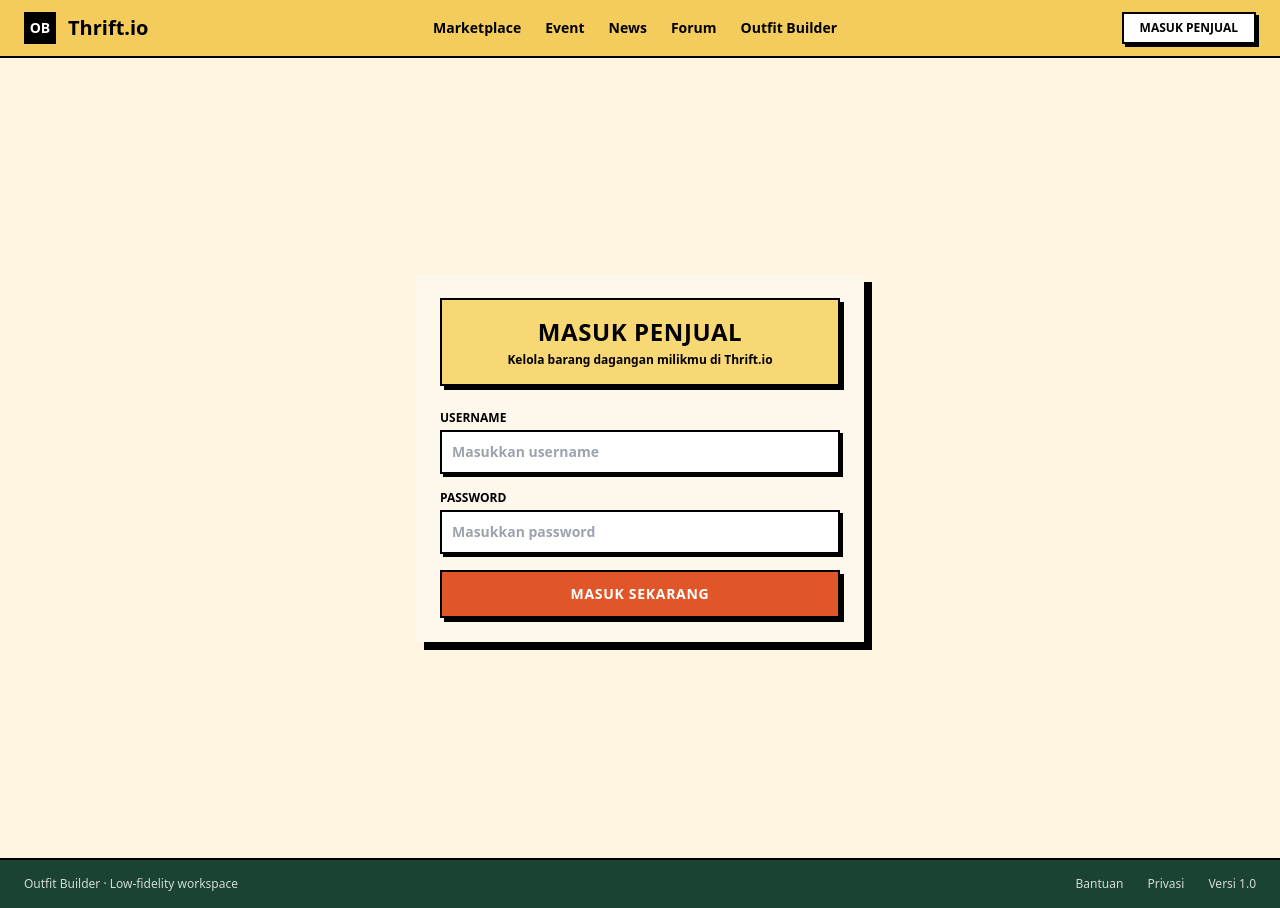
After one commit to Kelompok-8-PBP-Kelas-F/pbp-kel-8, a Django app: page /login/ in a window 1280 px wide. The commit adds this page. Run offline with Django 5.2, Linux system fonts and the light colour scheme; some libraries are stand-ins or nearby versions.

Commit message:
feat: Added authentication system and profile
Commit ini menambahkan fitur autentikasi untuk penjual dan profil penjual

```diff
--- a/core/forms.py
+++ b/core/forms.py
@@ -1,5 +1,6 @@
 from django import forms
 from .models import PrelovedItem
+from django.contrib.auth.forms import AuthenticationForm
 
 class PrelovedItemForm(forms.ModelForm):
     class Meta:
@@ -16,3 +17,17 @@ class PrelovedItemForm(forms.ModelForm):
             'status': forms.Select(attrs={'class': default_classes}),
             'gambar': forms.FileInput(attrs={'class': 'w-full border-2 border-black p-2 bg-white shadow-[2px_2px_0px_rgba(0,0,0,1)] cursor-pointer mb-4'}),
         }
+
+class CustomLoginForm(AuthenticationForm):
+    username = forms.CharField(
+        widget=forms.TextInput(attrs={
+            'class': 'w-full border-2 border-black p-2.5 text-sm font-semibold bg-white shadow-[3px_3px_0px_rgba(0,0,0,1)] focus:outline-none focus:bg-amber-50',
+            'placeholder': 'Masukkan username'
+        })
+    )
+    password = forms.CharField(
+        widget=forms.PasswordInput(attrs={
+            'class': 'w-full border-2 border-black p-2.5 text-sm font-semibold bg-white shadow-[3px_3px_0px_rgba(0,0,0,1)] focus:outline-none focus:bg-amber-50',
+            'placeholder': 'Masukkan password'
+        })
+    )
--- a/core/urls.py
+++ b/core/urls.py
@@ -1,15 +1,16 @@
 from django.urls import path
+from . import views
 
-from .views import ajax_filter_barang, edit_barang, hapus_barang, landing_page, marketplace_penjual, seller_profile, tambah_barang
 app_name = 'core'
 
 urlpatterns = [
-    path('', landing_page, name='landing_page'),
-    path('marketplace-penjual/', marketplace_penjual, name='marketplace_penjual'),
-    path('marketplace-penjual/tambah/', tambah_barang, name='tambah_barang'),
-    path('marketplace-penjual/edit/<int:pk>/', edit_barang, name='edit_barang'),
-    path('marketplace-penjual/hapus/<int:pk>/', hapus_barang, name='hapus_barang'),
-    path('marketplace-penjual/ajax-filter-barang/', ajax_filter_barang, name='ajax_filter_barang'),
-    path('seller/<str:username>/', seller_profile, name='seller_profile'),
-    path('profile/', seller_profile, name='my_profile'),
+    path('', views.landing_page, name='landing_page'),
+    path('login/', views.login_view, name='login'),
+    path('logout/', views.logout_view, name='logout'),
+    path('marketplace-penjual/', views.marketplace_penjual, name='marketplace_penjual'),
+    path('marketplace-penjual/tambah/', views.tambah_barang, name='tambah_barang'),
+    path('marketplace-penjual/edit/<int:pk>/', views.edit_barang, name='edit_barang'),
+    path('marketplace-penjual/hapus/<int:pk>/', views.hapus_barang, name='hapus_barang'),
+    path('marketplace-penjual/ajax-filter-barang/', views.ajax_filter_barang, name='ajax_filter_barang'),
+    path('seller/<str:username>/', views.seller_profile, name='seller_profile'),
 ]
--- a/core/views.py
+++ b/core/views.py
@@ -1,19 +1,9 @@
 from django.shortcuts import render, redirect, get_object_or_404
 from django.http import JsonResponse
+from django.contrib.auth import login, logout
 from django.contrib.auth.models import User
 from .models import PrelovedItem
-from .forms import PrelovedItemForm
-
-# Helper untuk mendapatkan atau membuat user default secara otomatis
-def get_default_seller(request):
-    if request.user.is_authenticated:
-        return request.user
-    # Buat user dummy jika belum login
-    seller, _ = User.objects.get_or_create(
-        username='Burhan',
-        defaults={'email': 'guest@thrift.io'}
-    )
-    return seller
+from .forms import PrelovedItemForm, CustomLoginForm
 
 def landing_page(request):
     query = request.GET.get('q', '')
@@ -21,19 +11,36 @@ def landing_page(request):
     if query:
         items = items.filter(nama__icontains=query)
 
-    return render(request, 'pages\core\landing.html', {
+    return render(request, 'pages/core/landing.html', {
         'items': items,
         'query': query,
         'total_items': items.count()
     })
 
 
+def login_view(request):
+    if request.user.is_authenticated:
+        return redirect('core:marketplace_penjual')
+
+    if request.method == 'POST':
+        form = CustomLoginForm(request, data=request.POST)
+        if form.is_valid():
+            user = form.get_user()
+            login(request, user)
+            return redirect('core:marketplace_penjual')
+    else:
+        form = CustomLoginForm()
+    return render(request, 'pages/marketplace_seller/login.html', {'form': form})
+
+
+def logout_view(request):
+    logout(request)
+    return redirect('core:landing_page')
+
 # --- READ (Marketplace Penjual) ---
 def marketplace_penjual(request):
-    # Tampilkan semua barang tanpa filter user
     items = PrelovedItem.objects.all().order_by('-created_at')
-    return render(request, 'marketplace_seller.html', {'items': items})
-
+    return render(request, 'pages/marketplace_seller/marketplace_seller.html', {'items': items})
 
 # --- CREATE ---
 def tambah_barang(request):
@@ -41,19 +48,16 @@ def tambah_barang(request):
         form = PrelovedItemForm(request.POST, request.FILES)
         if form.is_valid():
             item = form.save(commit=False)
-            item.seller = get_default_seller(request)  # Pakai user terlogin ATAU guest_seller
+            item.seller = request.user
             item.save()
             return redirect('core:marketplace_penjual')
     else:
         form = PrelovedItemForm()
-    return render(request, 'form_barang.html', {'form': form, 'title': 'Tambah Barang'})
-
+    return render(request, 'pages/marketplace_seller/form_barang.html', {'form': form, 'title': 'Tambah Barang'})
 
 # --- UPDATE ---
 def edit_barang(request, pk):
     item = get_object_or_404(PrelovedItem, pk=pk)
-
-    # Langsung izinkan edit tanpa pengecekan pembuat barang
     if request.method == 'POST':
         form = PrelovedItemForm(request.POST, request.FILES, instance=item)
         if form.is_valid():
@@ -61,26 +65,21 @@ def edit_barang(request, pk):
             return redirect('core:marketplace_penjual')
     else:
         form = PrelovedItemForm(instance=item)
-    return render(request, 'form_barang.html', {'form': form, 'title': 'Edit Barang'})
-
+    return render(request, 'pages/marketplace_seller/form_barang.html', {'form': form, 'title': 'Edit Barang'})
 
 # --- DELETE ---
 def hapus_barang(request, pk):
     item = get_object_or_404(PrelovedItem, pk=pk)
-
-    # Langsung izinkan hapus tanpa pengecekan pembuat barang
     if request.method == 'POST':
         item.delete()
         return redirect('core:marketplace_penjual')
-    return render(request, 'konfirmasi_hapus.html', {'item': item})
-
+    return render(request, 'pages/marketplace_seller/konfirmasi_hapus.html', {'item': item})
 
 # --- AJAX LIVE SEARCH / FILTER ---
 def ajax_filter_barang(request):
     query = request.GET.get('q', '')
     status = request.GET.get('status', '')
 
-    # Ambil semua barang
     items = PrelovedItem.objects.all().order_by('-created_at')
 
     if query:
@@ -99,23 +98,16 @@ def ajax_filter_barang(request):
         })
     return JsonResponse({'items': data})
 
+
 def seller_profile(request, username='Burhan'):
-    # Cari penjual berdasarkan username (default: Burhan)
     seller = get_object_or_404(User, username=username)
-
-    # Ambil semua barang milik penjual ini
     items = PrelovedItem.objects.filter(seller=seller).order_by('-created_at')
-
-    # Hitung statistik sederhana
-    total_items = items.count()
-    items_tersedia = items.filter(status='Tersedia').count()
-    items_terjual = items.filter(status='Terjual').count()
 
     context = {
         'seller': seller,
         'items': items,
-        'total_items': total_items,
-        'items_tersedia': items_tersedia,
-        'items_terjual': items_terjual,
+        'total_items': items.count(),
+        'items_tersedia': items.filter(status='Tersedia').count(),
+        'items_terjual': items.filter(status='Terjual').count(),
     }
-    return render(request, 'seller_profile.html', context)
+    return render(request, 'pages/marketplace_seller/seller_profile.html', context)
--- a/templates/pages/core/landing.html
+++ b/templates/pages/core/landing.html
@@ -1,4 +1,4 @@
-{% extends 'base.html' %}
+{% extends 'pages/marketplace_seller/base.html' %}
 <!doctype html>
 <html lang="en">
   <head>
--- /dev/null
+++ b/templates/pages/marketplace_seller/base.html
@@ -0,0 +1,82 @@
+{% load static tailwind_tags %}
+<!DOCTYPE html>
+<html lang="id">
+<head>
+    <meta charset="UTF-8">
+    <meta name="viewport" content="width=device-width, initial-scale=1.0">
+    <title>Thrift.io</title>
+    <script src="https://cdn.tailwindcss.com"></script>
+</head>
+<body class="bg-[#fef4e0] min-h-screen flex flex-col font-sans text-black selection:bg-orange-300">
+
+    <!-- Navbar -->
+    <header class="bg-[#f4cc5c] border-b-2 border-black px-6 py-3 flex items-center justify-between z-10 sticky top-0">
+        <!-- Logo -->
+        <a href="/" class="flex items-center gap-3">
+            <div class="bg-black text-white font-bold text-sm w-8 h-8 flex items-center justify-center">OB</div>
+            <span class="font-extrabold text-xl">Thrift.io</span>
+        </a>
+
+        <!-- Navigation Links -->
+        <nav class="hidden md:flex gap-6 font-semibold text-sm">
+            <a href="#" class="hover:underline">Marketplace</a>
+            <a href="#" class="hover:underline">Event</a>
+            <a href="#" class="hover:underline">News</a>
+            <a href="#" class="hover:underline">Forum</a>
+            <a href="#" class="hover:underline">Outfit Builder</a>
+        </nav>
+
+        <!-- Navigasi Kanan (Aksi User) -->
+        <div class="flex items-center gap-2 sm:gap-3">
+            {% if user.is_authenticated %}
+                <!-- Tombol Buka Dashboard Kelola Barang -->
+                <a href="{% url 'core:marketplace_penjual' %}"
+                class="bg-[#f8d775] text-black border-2 border-black px-3 py-1.5 font-black text-xs uppercase tracking-wider shadow-[3px_3px_0px_rgba(0,0,0,1)] hover:bg-[#f5c842] active:translate-x-[1px] active:translate-y-[1px] active:shadow-[1px_1px_0px_rgba(0,0,0,1)] transition-all">
+                    📊 Dashboard
+                </a>
+
+                <!-- Tombol Buka Profil Penjual Sendiri -->
+                <a href="{% url 'core:seller_profile' username=user.username %}"
+                class="flex items-center gap-2 bg-white border-2 border-black px-2.5 py-1.5 font-bold text-xs shadow-[3px_3px_0px_rgba(0,0,0,1)] hover:bg-amber-50 active:translate-x-[1px] active:translate-y-[1px] transition-all"
+                title="Lihat Profil Saya">
+                    <div class="bg-black text-white flex items-center justify-center w-5 h-5 text-[10px] font-black shrink-0">
+                        {{ user.username|make_list|first|upper }}
+                    </div>
+                    <span class="hidden sm:inline">{{ user.username }}</span>
+                </a>
+
+                <!-- Tombol Keluar -->
+                <a href="{% url 'core:logout' %}"
+                class="bg-[#e05628] text-white border-2 border-black px-3 py-1.5 font-bold text-xs shadow-[3px_3px_0px_rgba(0,0,0,1)] hover:bg-[#c8461b] active:translate-x-[1px] active:translate-y-[1px] transition-all">
+                    Keluar
+                </a>
+            {% else %}
+                <!-- Tombol Masuk jika belum login -->
+                <a href="{% url 'core:login' %}"
+                class="bg-white border-2 border-black px-4 py-1.5 font-bold text-xs uppercase shadow-[3px_3px_0px_rgba(0,0,0,1)] hover:bg-gray-100 active:translate-x-[1px] active:translate-y-[1px] transition-all">
+                    Masuk Penjual
+                </a>
+            {% endif %}
+        </div>
+    </header>
+
+    <!-- Main Content Area -->
+    <main class="flex-1 w-full">
+        {% block content %}
+        {% endblock %}
+    </main>
+
+    <!-- Footer -->
+    <footer class="bg-[#1b4332] text-white/80 border-t-2 border-black px-6 py-4 flex flex-col md:flex-row justify-between items-center text-xs font-medium">
+        <div class="mb-2 md:mb-0">
+            Outfit Builder · Low-fidelity workspace
+        </div>
+        <div class="flex gap-6">
+            <a href="#" class="hover:text-white transition-colors">Bantuan</a>
+            <a href="#" class="hover:text-white transition-colors">Privasi</a>
+            <span>Versi 1.0</span>
+        </div>
+    </footer>
+
+</body>
+</html>
--- a/templates/form_barang.html
+++ b/templates/pages/marketplace_seller/form_barang.html
@@ -1,4 +1,4 @@
-{% extends 'base.html' %}
+{% extends 'pages/marketplace_seller/base.html' %}
 
 {% block content %}
 <div class="bg-[#fcebb6] min-h-screen p-6 pt-12 flex justify-center">
--- /dev/null
+++ b/templates/pages/marketplace_seller/login.html
@@ -0,0 +1,42 @@
+{% extends 'pages/marketplace_seller/base.html' %}
+
+{% block title %}Masuk Penjual — Thrift.io{% endblock %}
+
+{% block content %}
+<div class="bg-[#fef4e0] min-h-screen flex items-center justify-center p-6 font-sans text-black">
+    <div class="w-full max-w-md border-3 border-black bg-[#fdf8eb] p-6 shadow-[8px_8px_0px_rgba(0,0,0,1)]">
+
+        <!-- Header Form -->
+        <div class="bg-[#f8d775] border-2 border-black p-4 mb-6 shadow-[4px_4px_0px_rgba(0,0,0,1)] text-center">
+            <h1 class="text-2xl font-black uppercase tracking-wide">Masuk Penjual</h1>
+            <p class="text-xs font-semibold mt-1">Kelola barang dagangan milikmu di Thrift.io</p>
+        </div>
+
+        {% if form.errors %}
+        <div class="bg-red-400 text-black border-2 border-black p-3 mb-4 text-xs font-bold shadow-[3px_3px_0px_rgba(0,0,0,1)]">
+            Username atau password salah. Coba lagi!
+        </div>
+        {% endif %}
+
+        <form method="POST" class="space-y-4">
+            {% csrf_token %}
+
+            <div>
+                <label class="block font-black text-xs uppercase mb-1">Username</label>
+                {{ form.username }}
+            </div>
+
+            <div>
+                <label class="block font-black text-xs uppercase mb-1">Password</label>
+                {{ form.password }}
+            </div>
+
+            <button type="submit"
+                    class="w-full bg-[#e05628] text-white border-2 border-black font-black py-3 text-sm uppercase tracking-wider shadow-[4px_4px_0px_rgba(0,0,0,1)] hover:bg-[#c8461b] active:translate-x-[2px] active:translate-y-[2px] active:shadow-[2px_2px_0px_rgba(0,0,0,1)] transition-all mt-4">
+                Masuk Sekarang
+            </button>
+        </form>
+
+    </div>
+</div>
+{% endblock %}
--- a/templates/seller_profile.html
+++ b/templates/pages/marketplace_seller/seller_profile.html
@@ -1,4 +1,4 @@
-{% extends 'base.html' %}
+{% extends 'pages/marketplace_seller/base.html' %}
 
 {% block title %}Profil {{ seller.username }} — Thrift.io{% endblock %}
 
--- a/thriftio/settings.py
+++ b/thriftio/settings.py
@@ -35,6 +35,8 @@ ALLOWED_HOSTS = ["localhost", "127.0.0.1", "luthfi.ahmad51-thriftio.pws.cs.ui.ac
 
 PRODUCTION = os.getenv('PRODUCTION', 'False').lower() == 'true'
 
+LOGIN_URL = 'login'
+
 # Application definition
 
 INSTALLED_APPS = [
@@ -68,7 +70,6 @@ TEMPLATES = [
     {
         'BACKEND': 'django.template.backends.django.DjangoTemplates',
         'DIRS': [BASE_DIR / 'templates'],
-        'DIRS': [ BASE_DIR / 'templates'],
         'APP_DIRS': True,
         'OPTIONS': {
             'context_processors': [
```
Also changed, not shown: templates/base.html (deleted, +0 -65 lines), templates/index.html (deleted, +0 -20 lines), templates/pages/marketplace_seller/hapus_barang.html (added, +57 -0 lines), templates/pages/marketplace_seller/marketplace_seller.html (renamed from templates/marketplace_seller.html, +16 -5 lines), templates/buyer_profile.html (deleted), templates/events.html (deleted), templates/forum.html (deleted), theme/static_src/package-lock.json.
